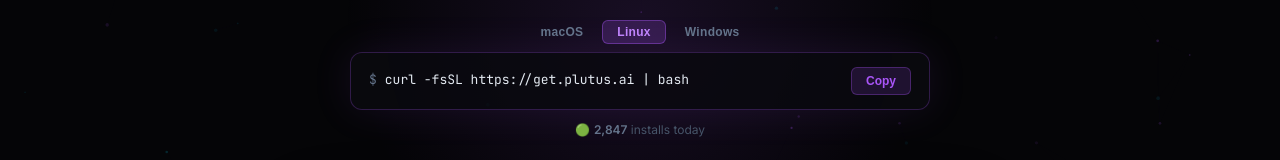
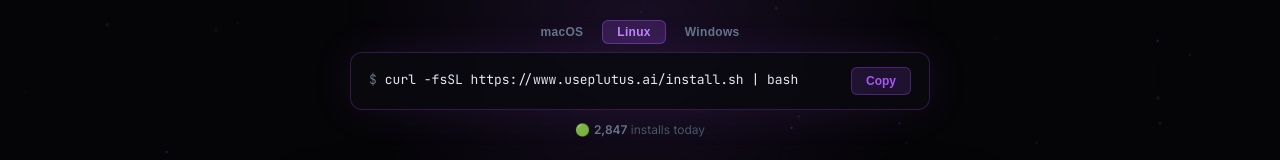
Before and after one commit to Crypt0nly/plutus_website, a React (Vite) app: page / in a window 1280 px wide. Shown: the part 495-655 px from the top of the page. Built offline with nearby package versions, Linux system fonts and the light colour scheme.

Commit message:
Replace all get.plutus.ai URLs with www.useplutus.ai in components

```diff
--- a/src/components/FinalCTA.jsx
+++ b/src/components/FinalCTA.jsx
@@ -5,7 +5,7 @@
   const [copied, setCopied] = useState(false)
 
   const copy = () => {
-    navigator.clipboard.writeText('curl -fsSL https://get.plutus.ai | bash')
+    navigator.clipboard.writeText('curl -fsSL https://www.useplutus.ai/install.sh | bash')
     setCopied(true)
     setTimeout(() => setCopied(false), 2000)
   }
@@ -113,7 +113,7 @@
               whiteSpace: 'nowrap',
             }}>
               <span style={{ color: '#64748b', marginRight: 8 }}>$</span>
-              curl -fsSL https://get.plutus.ai | bash
+              curl -fsSL https://www.useplutus.ai/install.sh | bash
             </code>
             <button
               onClick={copy}
--- a/src/components/Hero.jsx
+++ b/src/components/Hero.jsx
@@ -2,9 +2,9 @@
 import { motion } from 'framer-motion'
 
 const INSTALL_COMMANDS = {
-  mac: 'curl -fsSL https://get.plutus.ai | bash',
-  linux: 'curl -fsSL https://get.plutus.ai | bash',
-  windows: 'iwr https://get.plutus.ai/install.ps1 | iex',
+  mac: 'curl -fsSL https://www.useplutus.ai/install.sh | bash',
+  linux: 'curl -fsSL https://www.useplutus.ai/install.sh | bash',
+  windows: 'iwr https://www.useplutus.ai/install.ps1 | iex',
 }
 
 const OS_LABELS = { mac: 'macOS', linux: 'Linux', windows: 'Windows' }
--- a/src/components/HowItWorks.jsx
+++ b/src/components/HowItWorks.jsx
@@ -6,7 +6,7 @@
     number: '01',
     title: 'Install in one command',
     desc: 'Paste a single line into your terminal. Plutus installs itself, sets up the runtime, and opens the web UI — all in under 60 seconds.',
-    code: 'curl -fsSL https://get.plutus.ai | bash',
+    code: 'curl -fsSL https://www.useplutus.ai/install.sh | bash',
     color: '#a855f7',
   },
   {
--- a/src/components/Install.jsx
+++ b/src/components/Install.jsx
@@ -6,7 +6,7 @@
     id: 'mac',
     label: '🍎 macOS',
     steps: [
-      { cmd: 'curl -fsSL https://get.plutus.ai | bash', desc: 'Download & install Plutus' },
+      { cmd: 'curl -fsSL https://www.useplutus.ai/install.sh | bash', desc: 'Download & install Plutus' },
       { cmd: 'plutus config set ANTHROPIC_API_KEY sk-ant-...', desc: 'Set your API key' },
       { cmd: 'plutus start', desc: 'Launch the agent' },
     ]
@@ -15,7 +15,7 @@
     id: 'linux',
     label: '🐧 Linux',
     steps: [
-      { cmd: 'curl -fsSL https://get.plutus.ai | bash', desc: 'Download & install Plutus' },
+      { cmd: 'curl -fsSL https://www.useplutus.ai/install.sh | bash', desc: 'Download & install Plutus' },
       { cmd: 'export ANTHROPIC_API_KEY=sk-ant-...', desc: 'Set your API key' },
       { cmd: 'plutus start', desc: 'Launch the agent' },
     ]
@@ -24,7 +24,7 @@
     id: 'windows',
     label: '🪟 Windows',
     steps: [
-      { cmd: 'iwr https://get.plutus.ai/install.ps1 | iex', desc: 'Download & install Plutus (PowerShell)' },
+      { cmd: 'iwr https://www.useplutus.ai/install.ps1 | iex', desc: 'Download & install Plutus (PowerShell)' },
       { cmd: '$env:ANTHROPIC_API_KEY = "sk-ant-..."', desc: 'Set your API key' },
       { cmd: 'plutus start', desc: 'Launch the agent' },
     ]
```
